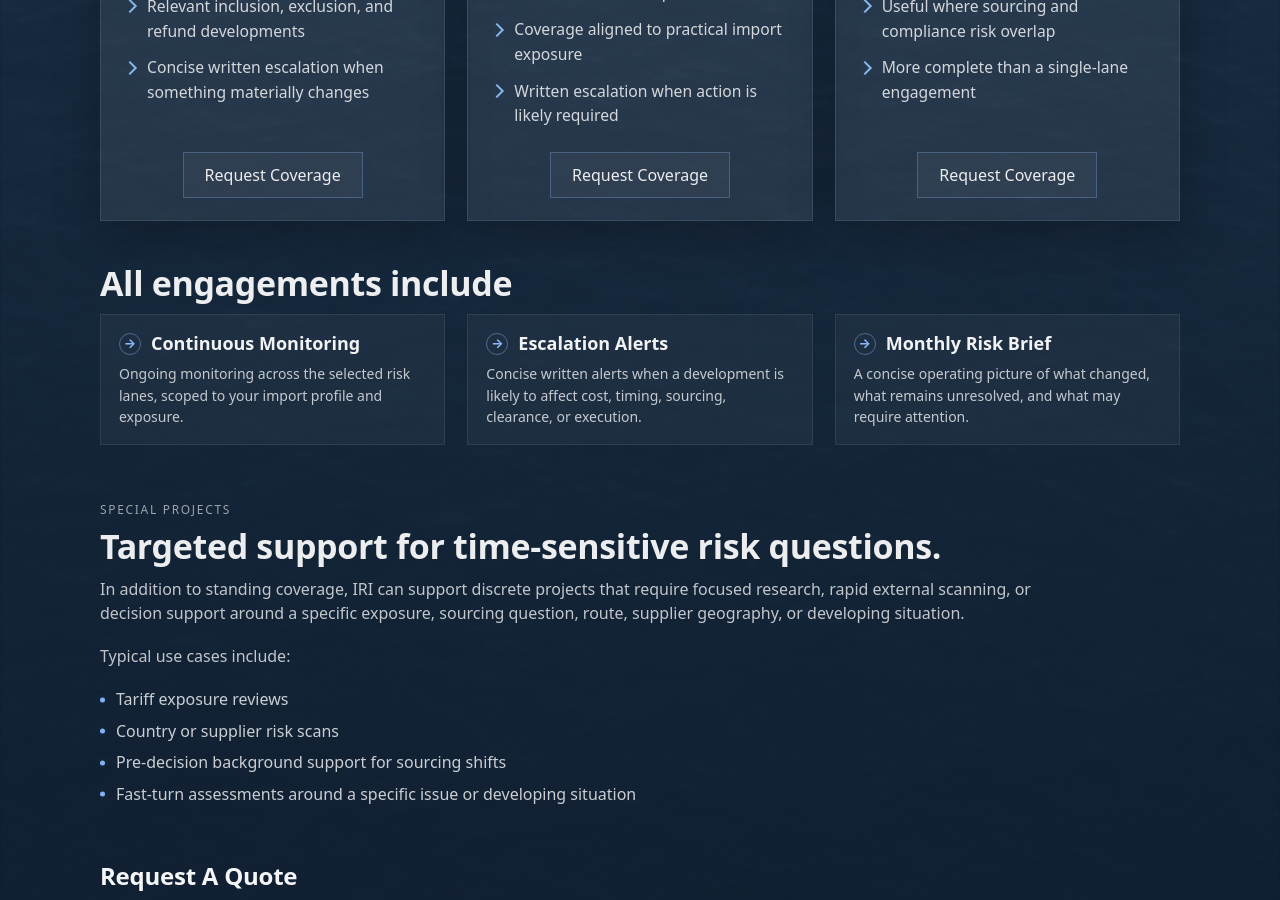
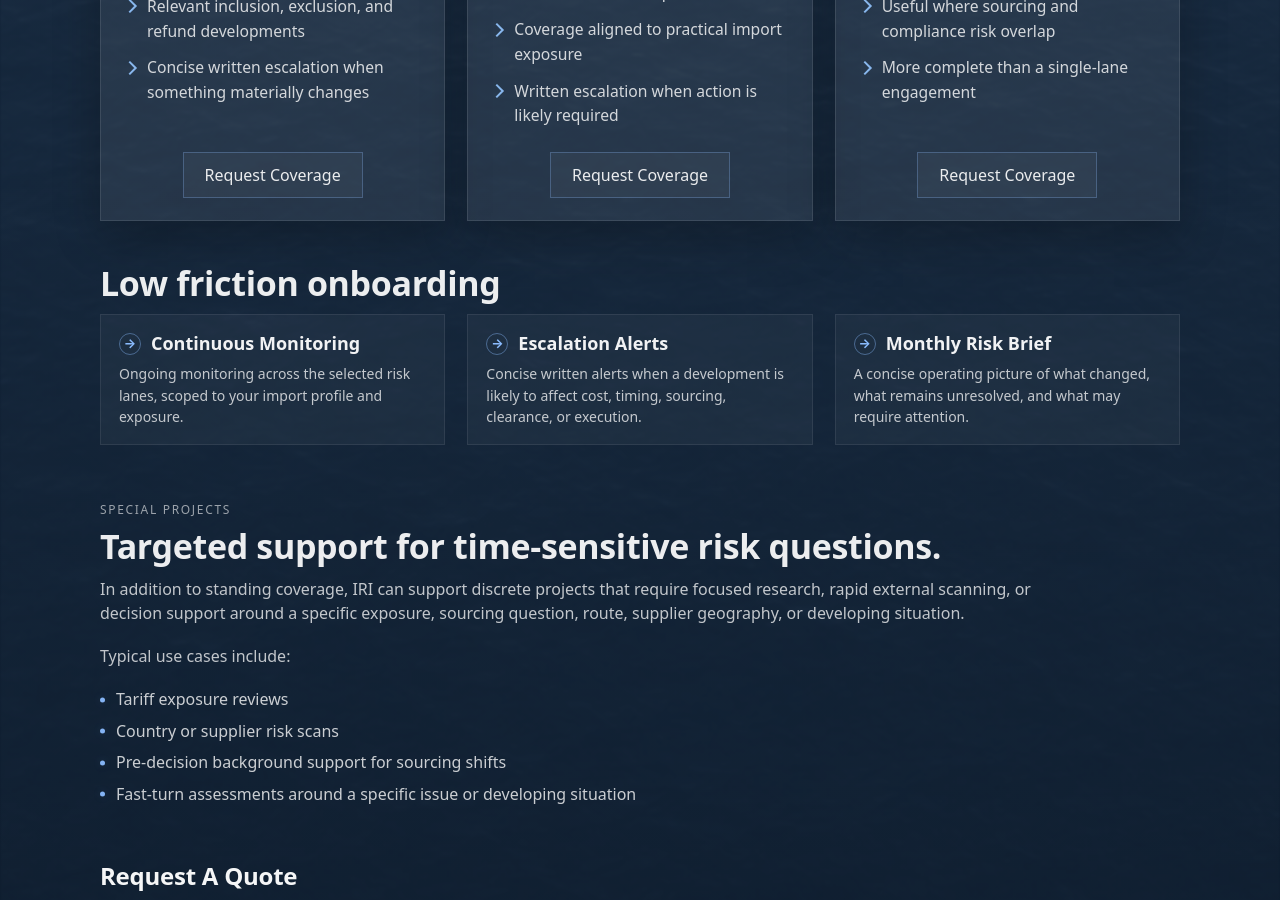
Before and after one commit to importrisk/import-risk-intelligence-site, a Jekyll site: the page built from pricing.html, in a window 1280 px wide and 900 px high, scrolled down 1260 px. Built offline with Jekyll 4.4.1, drawn with Linux system fonts in a browser that asks for light colours.

Commit message:
Update pricing.html

```diff
--- a/pricing.html
+++ b/pricing.html
@@ -157,7 +157,7 @@ description: Pricing and scope options for Import Risk Intelligence.
 </section>
 
      <section class="pricing-includes">
-  <h2 class="section-title pricing-section-title">All engagements include</h2>
+  <h2 class="section-title pricing-section-title">Low friction onboarding</h2>
 
  <div class="pricing-includes-grid">
   <div class="pricing-include-item">
```
